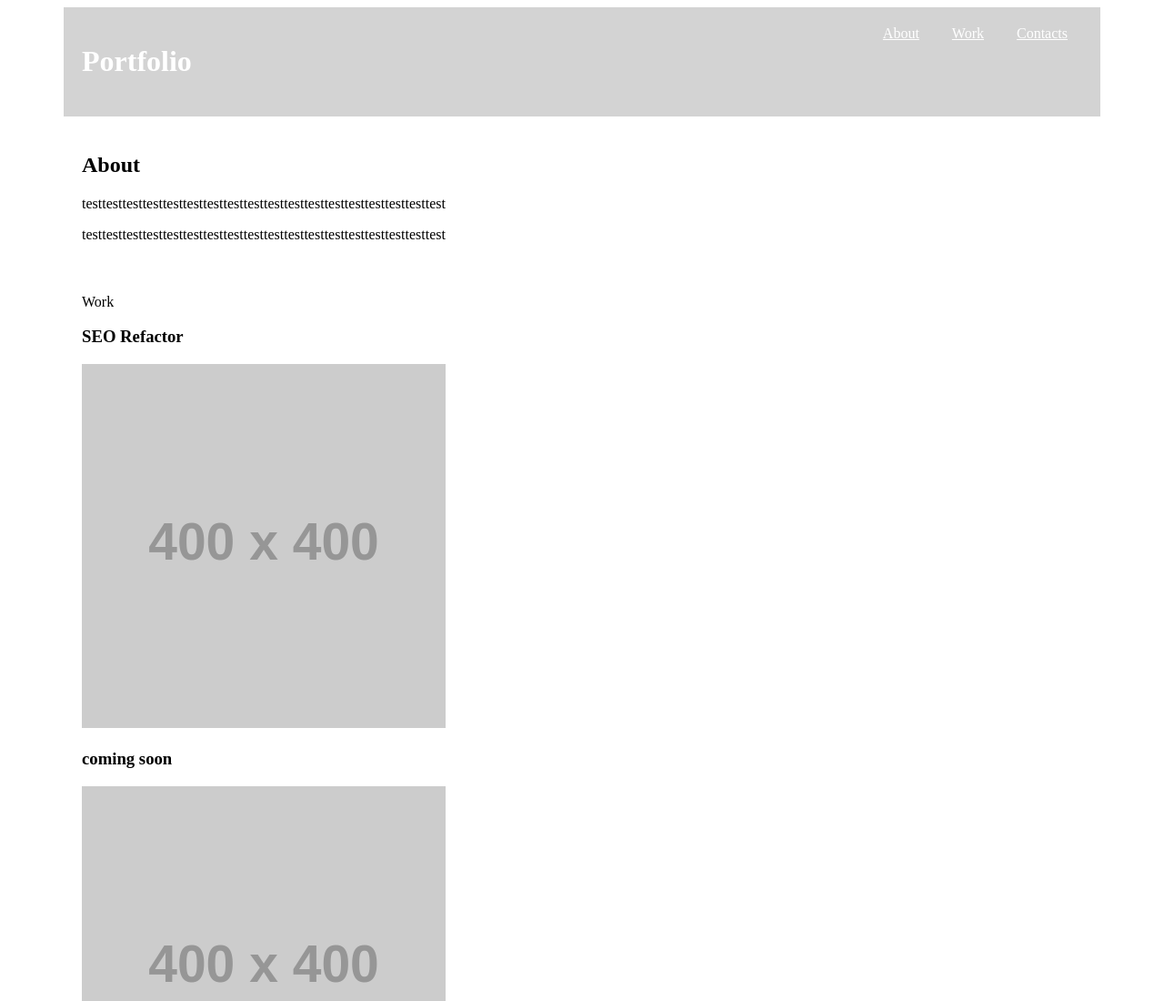
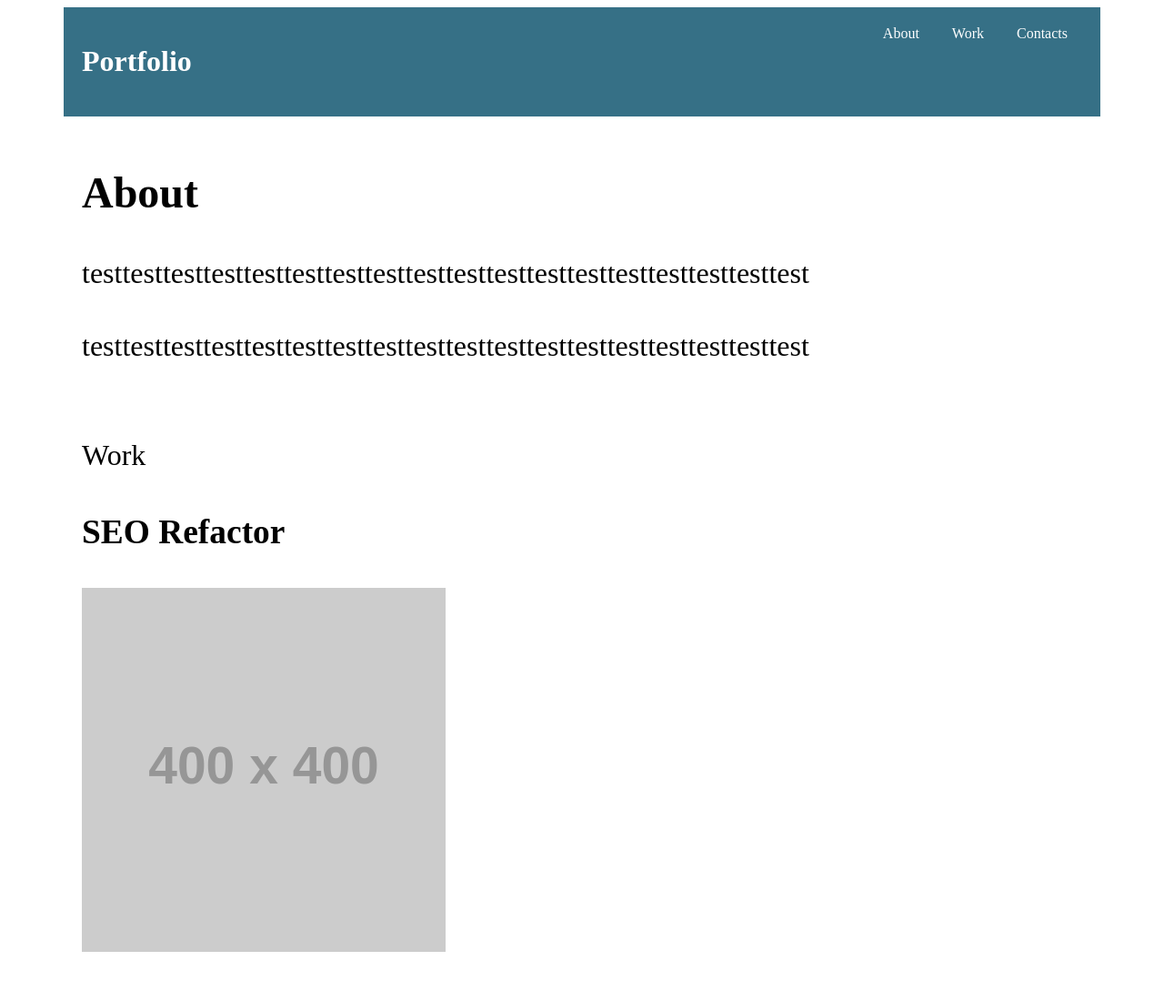
Before and after one commit to justb8890/challenge_2, a plain HTML site: page index.html in a window 1280 px wide. Shown: the top 1100 px of the page at 91% size. Drawn offline with Linux system fonts and the light colour scheme; placeholder pictures from the web are drawn by us.

Commit message:
chaged header color

```diff
--- a/assets/css/style.css
+++ b/assets/css/style.css
@@ -8,7 +8,7 @@ body {
 
 .container > header {
     padding: 20px;
-    background-color: rgb(211, 211, 211);
+    background-color: rgb(54, 112, 134);
     color: white;
     display: flex;
     justify-content: space-between;
@@ -16,7 +16,10 @@ body {
 nav a {
     margin: 16px;
     color: white;
+    text-decoration: none;
 }
 section {
     padding: 20px;
+    font-size: 32px;
+    line-height: 48px;
 }
```
